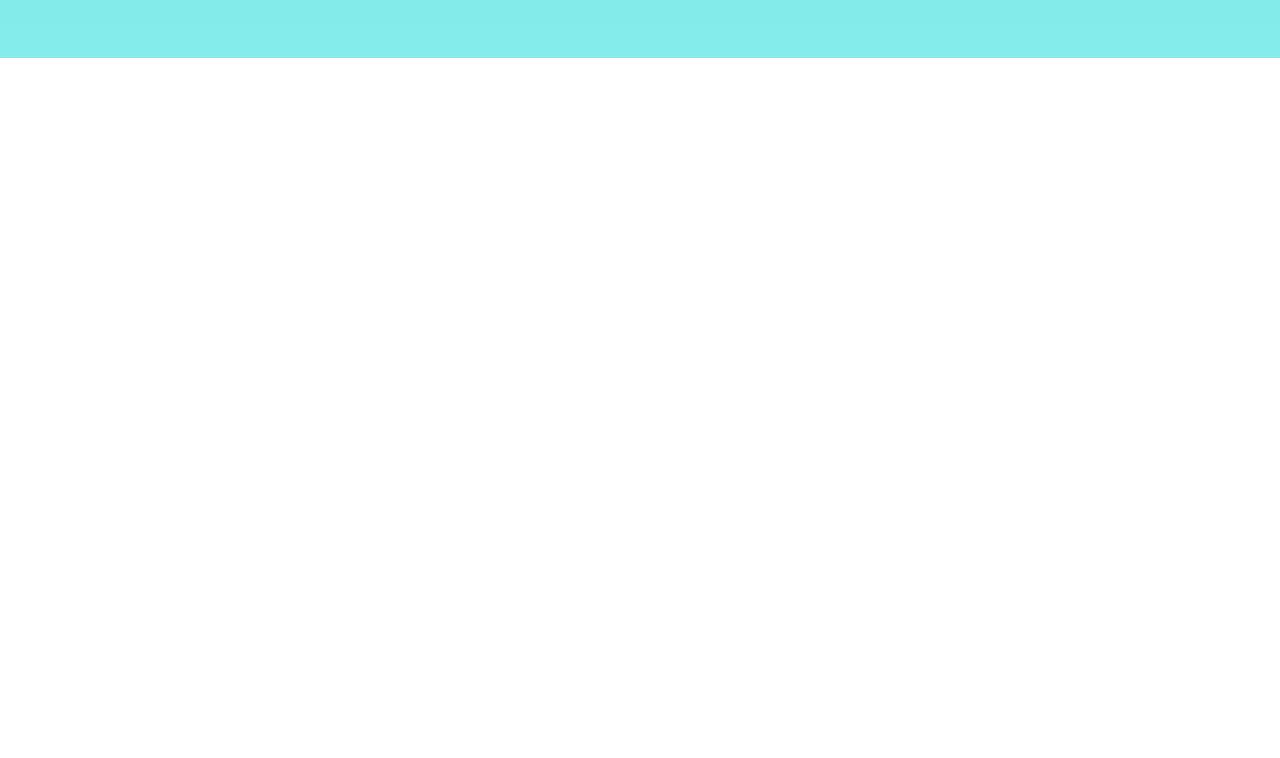
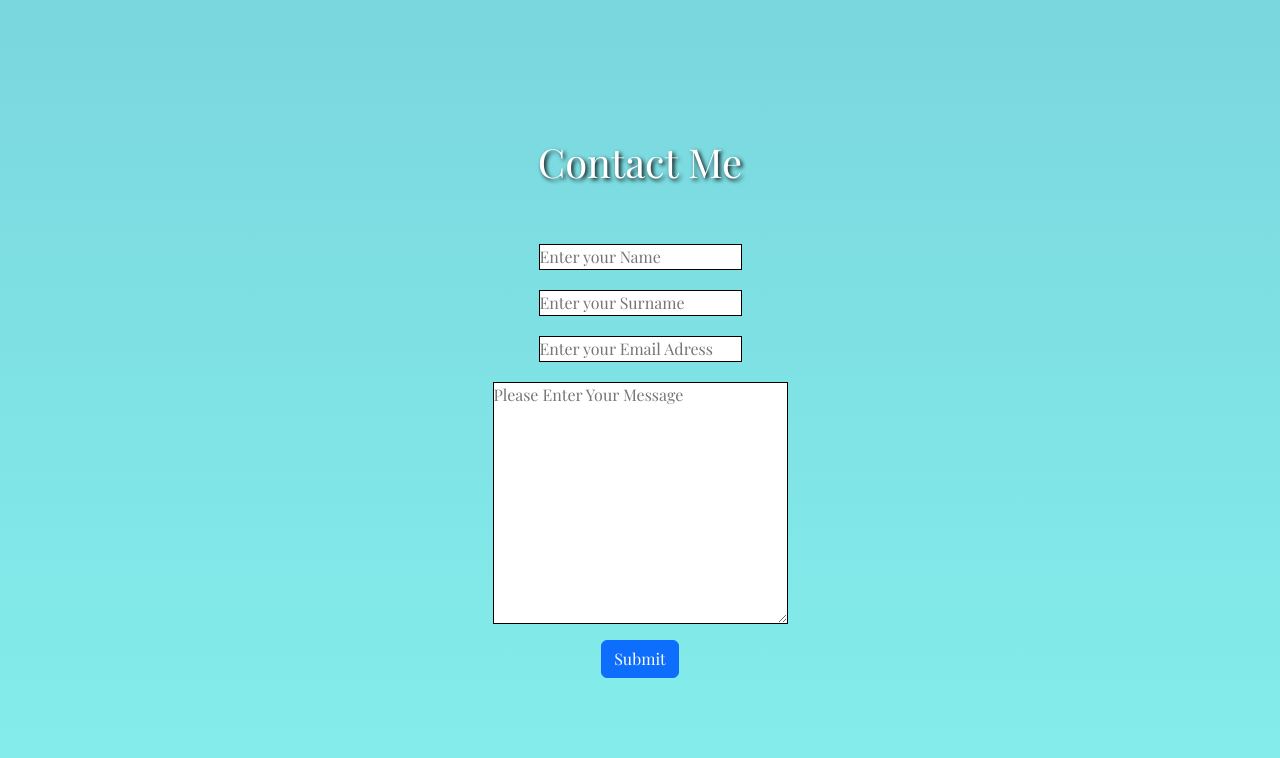
Before and after one commit to zubairmoerat/EOMP, a plain HTML site: page index.html in a window 1280 px wide. Shown: the part 5106-5864 px from the top of the page. Before the commit the page ends 5164 px from the top, so only its background shows below. Drawn offline with nearby package versions, Linux system fonts and the light colour scheme; a web font is replaced by a local one.

Commit message:
contactDone

```diff
--- a/css/style.css
+++ b/css/style.css
@@ -203,3 +203,18 @@ input[type="radio"]{
     font-size: 40px;
     color: #fff;
 }
+.contact{
+    width: 100%;
+    padding: 80px 12%;
+    color: #fff;
+    position: relative;
+}
+.contact h2{
+    padding-bottom: 40px;
+    text-shadow: 2px 2px 4px #000;
+    font-size: 40px;
+    color: #fff;
+}
+.contact-form{
+    padding: 10px;
+}
--- a/index.html
+++ b/index.html
@@ -39,7 +39,7 @@
                 <a class="nav-link active" href="#testimonials">Testimonials</a>
               </li>
               <li class="nav-item ps-4 pe-4 fs-3">
-                <a class="nav-link active" href="#">Contact Me</a>
+                <a class="nav-link active" href="#contact">Contact Me</a>
               </li>
             </ul>
           </div>
@@ -267,6 +267,27 @@
         </div>
       </div>
     </section>
+    <!--contact-->
+     <section class="contact" id="contact">
+      <h2>Contact Me</h2>
+      <form action="https://formspree.io/f/maygaowg" target="_blank" method="post">
+        <div class="contact-form">
+            <input class="border border-black" type="text" placeholder="Enter your Name"required id="FirstName"name="FirstName">
+        </div>
+        <div class="contact-form">
+            <input class="border border-black" type="text" placeholder="Enter your Surname"required id="SurName"name="SurName">
+        </div>
+        <div class="contact-form">
+            <input class="border border-black" type="email" placeholder="Enter your Email Adress"required id="emailAdd"name="emailAdd">
+        </div>
+        <div class="contact-form">
+            <textarea class="border border-black" name="message" id="message"placeholder="Please Enter Your Message" cols="30" rows="10" required></textarea>
+        </div>
+        <div>
+            <button class="btn btn-primary" type="submit">Submit</button>
+        </div>
+    </form>
+     </section>
     <!--BootstrapScript-->
     <script src="https://cdn.jsdelivr.net/npm/bootstrap@5.3.2/dist/js/bootstrap.bundle.min.js" integrity="sha384-C6RzsynM9kWDrMNeT87bh95OGNyZPhcTNXj1NW7RuBCsyN/o0jlpcV8Qyq46cDfL" crossorigin="anonymous"></script>
 </body>
```
